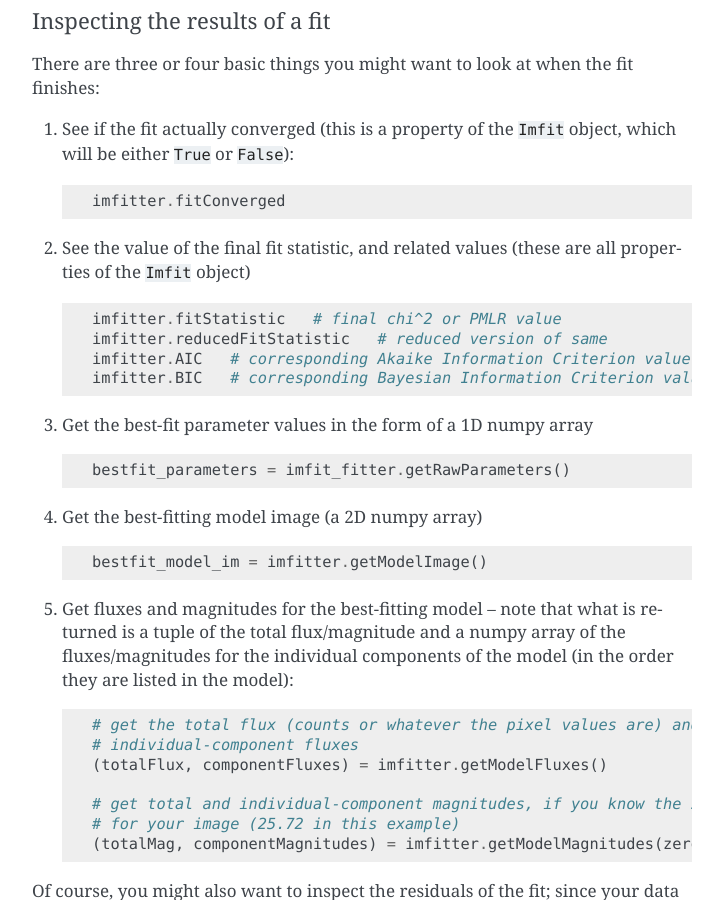
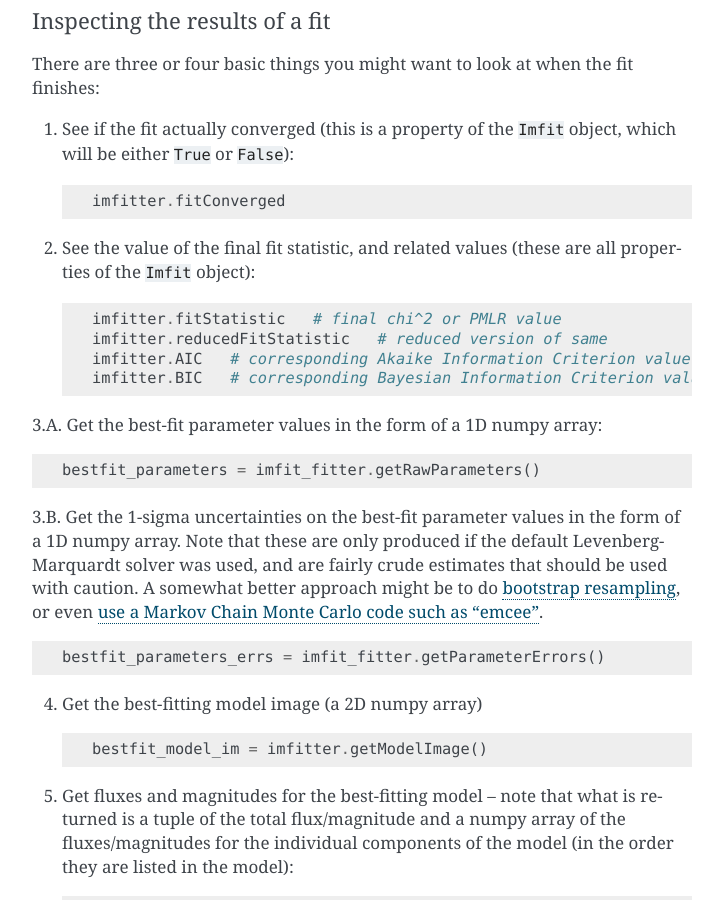
Before and after one commit to perwin/pyimfit, a Sphinx documentation site: the page built from docs/overview.rst, in a window 1280 px wide and 900 px high, scrolled down 5135 px. Shown: the whole window, without its empty margins (388-1111 px from the left). Built offline with Sphinx 7.4.7, drawn with Linux system fonts in a browser that asks for light colours; pages that are not in the unit, such as notebooks, are missing from menus.

Commit message:
Updates to and reorganization of  documentation.

```diff
--- a/docs/overview.rst
+++ b/docs/overview.rst
@@ -289,7 +289,7 @@ fit finishes:
            imfitter.fitConverged
 
 2. See the value of the final fit statistic, and related values (these
-   are all properties of the ``Imfit`` object)
+   are all properties of the ``Imfit`` object):
 
    ::
 
@@ -298,11 +298,23 @@ fit finishes:
            imfitter.AIC   # corresponding Akaike Information Criterion value
            imfitter.BIC   # corresponding Bayesian Information Criterion value
 
-3. Get the best-fit parameter values in the form of a 1D numpy array
+3.A. Get the best-fit parameter values in the form of a 1D numpy array:
 
-   ::
+::
 
-           bestfit_parameters = imfit_fitter.getRawParameters()
+            bestfit_parameters = imfit_fitter.getRawParameters()
+
+3.B. Get the 1-sigma uncertainties on the best-fit parameter values in
+the form of a 1D numpy array. Note that these are only produced if the
+default Levenberg-Marquardt solver was used, and are fairly crude
+estimates that should be used with caution. A somewhat better approach
+might be to do `bootstrap resampling <./bootstrap.html>`__, or even `use
+a Markov Chain Monte Carlo code such as
+"emcee" <./pyimfit_emcee.html>`__.
+
+::
+
+            bestfit_parameters_errs = imfit_fitter.getParameterErrors()
 
 4. Get the best-fitting model image (a 2D numpy array)
 
```
Also changed, not shown: docs/index.rst (+8 -2 lines), docs/overview.md (+10 -2 lines).
